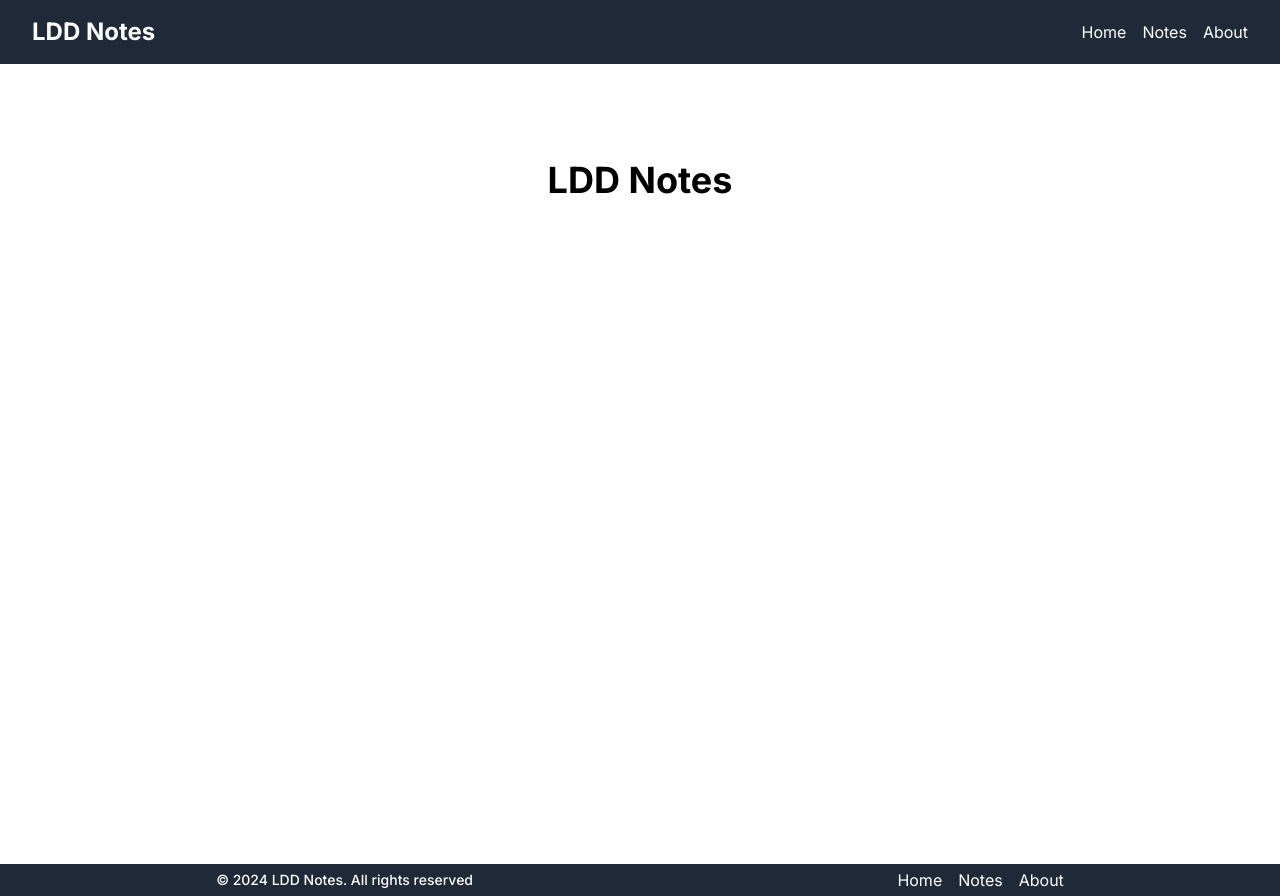
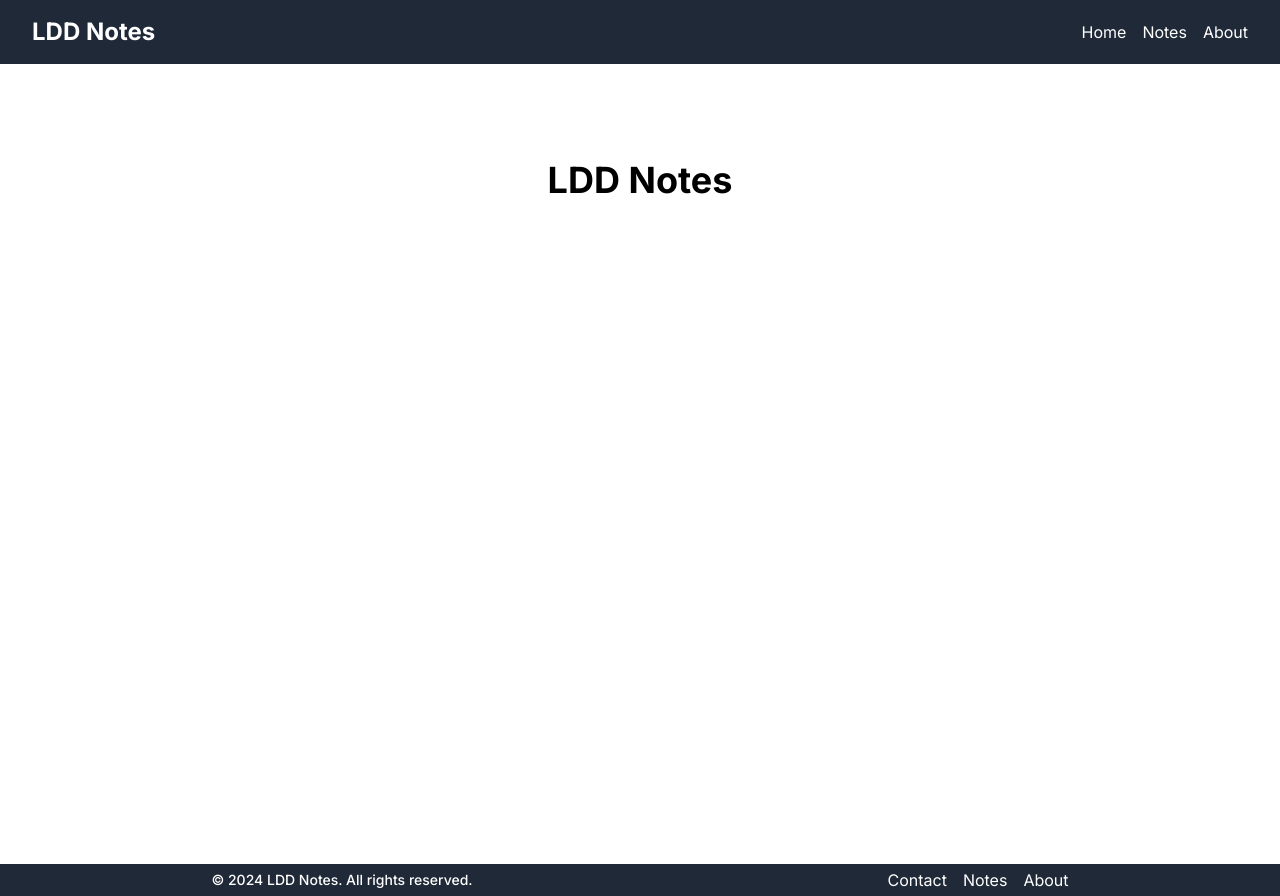
Before and after one commit to jsdhami/ldd.com.np, a Next.js app: page / in a window 1280 px wide. Built offline with nearby package versions, Linux system fonts and the light colour scheme.

Commit message:
added pdf Viewer_some new

```diff
--- a/src/components/footer/footer.tsx
+++ b/src/components/footer/footer.tsx
@@ -5,9 +5,9 @@ const footer = () => {
   return (
    <>
  <div className="flex justify-around items-center p-1 bg-gray-800 text-white">
-      <div className="text-sm font-medium"><Link href="/">© 2024 LDD Notes. All rights reserved</Link></div>
+      <div className="text-sm font-medium"><Link href="/">© 2024 LDD Notes.</Link> All rights reserved.</div>
       <div className="flex items-center space-x-4">
-            <Link href="#" className="hover:text-gray-300">Home</Link>
+            <Link href="#" className="hover:text-gray-300">Contact</Link>
             <Link href="#" className="hover:text-gray-300">Notes</Link>
             <Link href="#" className="hover:text-gray-300">About</Link>
       </div>
```
